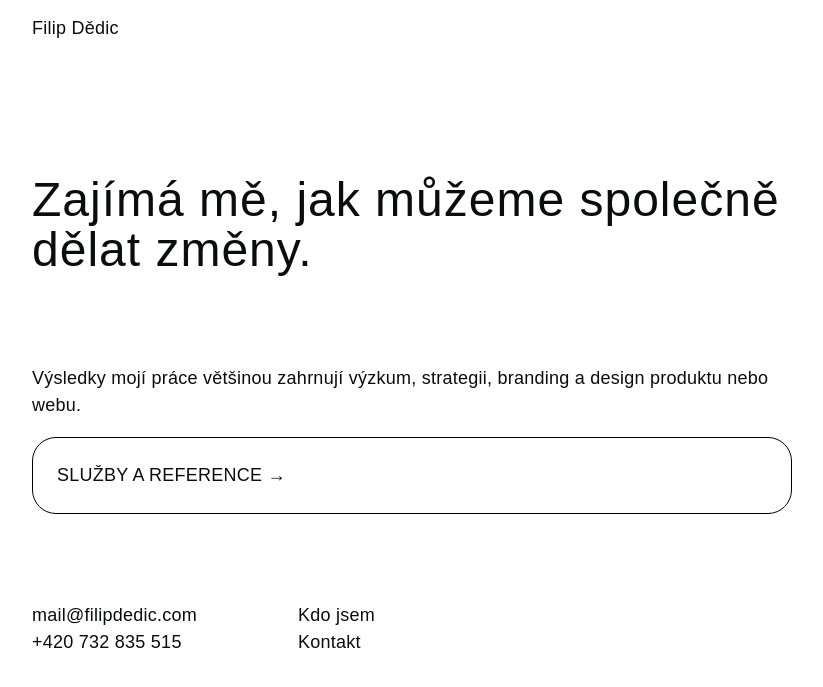
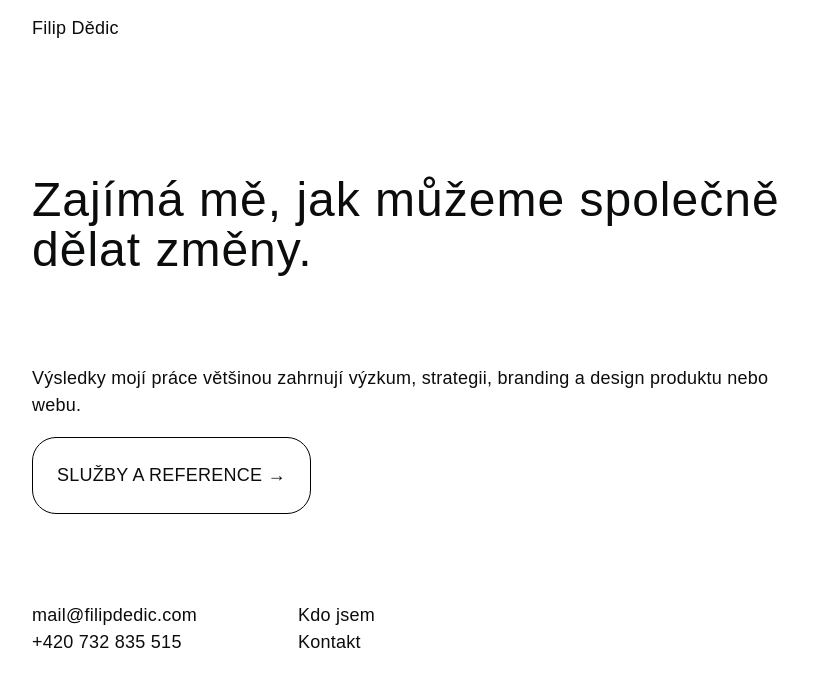
Before and after one commit to fdedic/fdedic.github.io, a Jekyll site: the page built from index.md, in a window 1280 px wide. Shown: the top 687 px of the page, without its empty margins (228-1051 px from the left). Built offline with Jekyll 4.4.1, drawn with Linux system fonts in a browser that asks for light colours; nearby versions of some CDN libraries; some web fonts are replaced.

Commit message:
Update base.css

```diff
--- a/assets/css/base.css
+++ b/assets/css/base.css
@@ -706,7 +706,8 @@ margin-bottom: 15px;
 
 .button {
     cursor: pointer;
-    display: block;
+    display: -moz-inline-stack;
+    display: inline-block;
     padding: 1.5rem;
     border-radius: 1.5rem;
     text-transform: uppercase;
```
